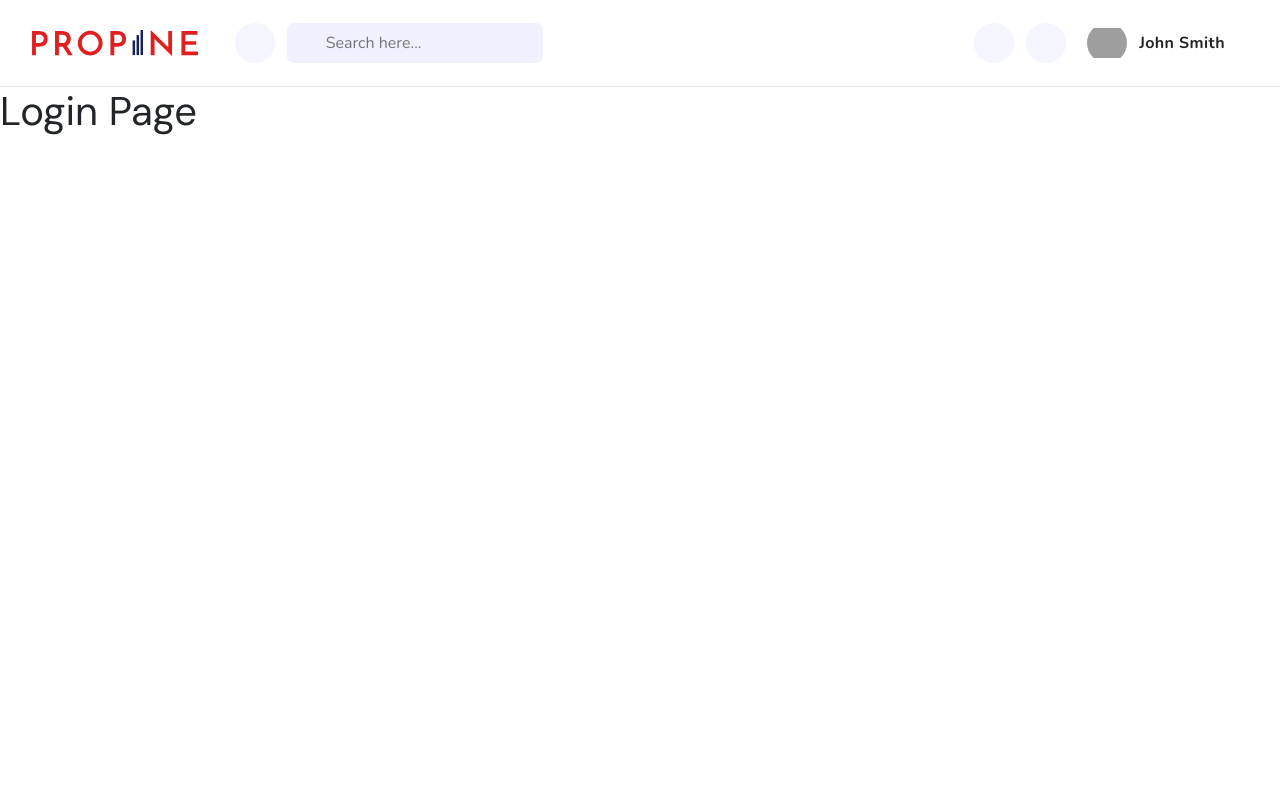
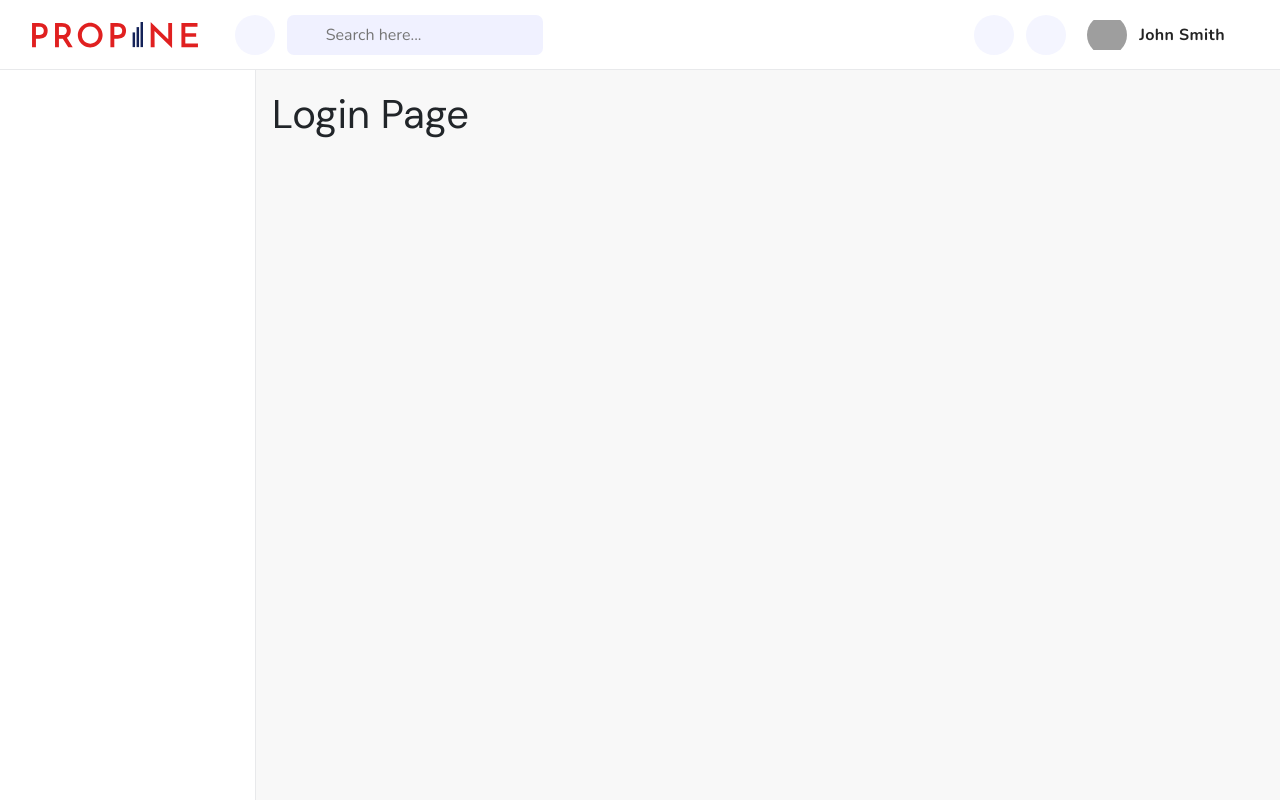
Before and after one commit to keval-gadhiya/first-project, a React (Create React App) app: page /login in a window 1280 px wide. Built offline with nearby package versions, Linux system fonts and the light colour scheme; grey boxes are pictures that could not be loaded; some icons are missing.

Commit message:
14th may

```diff
--- a/src/App.css
+++ b/src/App.css
@@ -7,11 +7,11 @@
   box-sizing: border-box;
 }
 
-body {
+/* body {
   font-family: 'DM Sans', 'Nunito', sans-serif;
   font-optical-sizing: auto;
   background: #f8f8f8;
-}
+} */
 
 h1, h2, h3, h4, h5, h6 {
   font-family: 'DM Sans', sans-serif;
@@ -20,3 +20,28 @@ h1, h2, h3, h4, h5, h6 {
 p, span, div {
   font-family: 'Nunito', sans-serif;
 }
+
+.main .sidebarWrapper{
+  width: 20%;
+  flex: 0 0 20%;
+  transition: all 0.3s ease-in-out;
+}
+
+.main .sidebarWrapper .sidebar{
+  width: 20%;
+  height: 100vh;
+  position: fixed;
+  top: 70px;
+  left: 0px;
+  background: #fff;
+  border-right: 1px solid #E8E9EB;
+}
+
+
+.main {
+  background: #f8f8f8;
+  width: 100%;
+  padding-top: 90px;
+  padding-left: 20px;
+  min-height: 100vh;
+}
--- a/src/component/Header/header.css
+++ b/src/component/Header/header.css
@@ -11,11 +11,15 @@ header {
   align-items: center;
   width: 100%;
   justify-content: space-between;
-  padding: 16px 20px;
+  padding: 0px 20px;
   background: #fff;
   box-sizing: border-box;
   min-height: 70px;
   border-bottom: 1px solid #E8E9EB;
+  position: fixed;
+  top: 0px;
+  left: 0px;
+  z-index: 1000;
 }
 
 header .row {
--- a/src/component/SideBar/index.js
+++ b/src/component/SideBar/index.js
@@ -1,6 +1,9 @@
 const SideBar = () =>{
     return(
         <>
+        <div className="sidebar">
+
+        </div>
         </>
     )
 }
```
